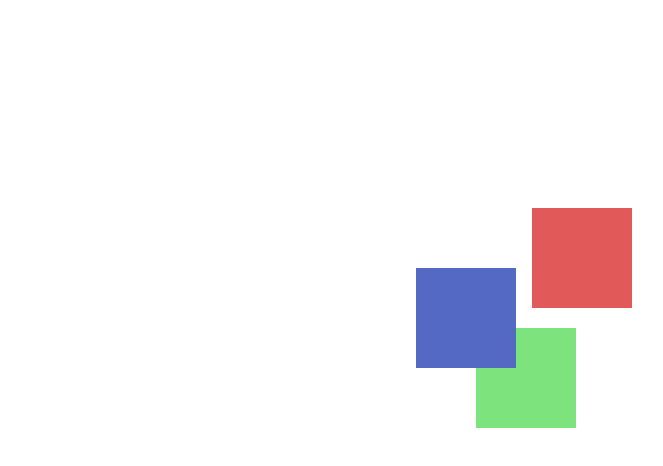
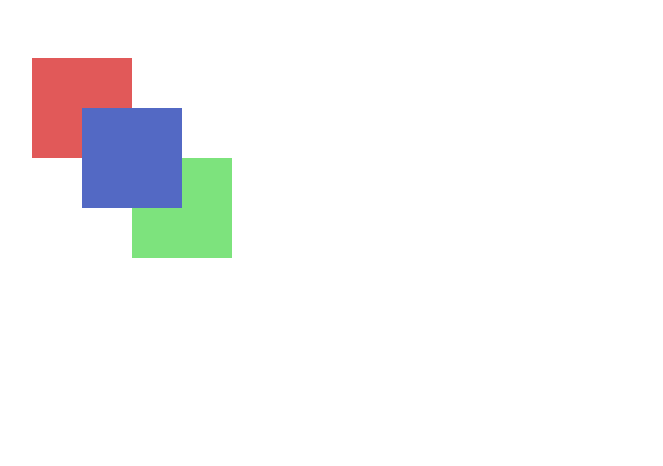
Before and after one commit to artemocheret/HW-25, a plain HTML site: page index.html in a window 1280 px wide. Shown: the whole page, without its empty margins (26-689 px from the left). Drawn offline with Linux system fonts and the light colour scheme.

Commit message:
виправив помилки

```diff
--- a/src/style/styles.css
+++ b/src/style/styles.css
@@ -1,10 +1,10 @@
 .parent {
-  padding-top: 200px;
-  padding-left: 550px;
   display: flex;
   flex-direction: row;
   align-items: center;
   position: relative;
+  width: 300px;
+  height: 300px;
 }
 
 .child {
@@ -14,19 +14,22 @@
 
 .child-1 {
   background-color: rgb(225, 89, 89);
+  position: absolute;
+  top: 50px;
+  left: 50px;
 }
 
 .child-2 {
   background-color: rgb(83, 105, 196);
   position: absolute;
-  top: 260px;
-  right: 730px;
+  top: 100px;
+  left: 100px;
   z-index: 1;
 }
 
 .child-3 {
   background-color: rgb(125, 227, 125);
   position: absolute;
-  top: 320px;
-  right: 670px;
+  top: 150px;
+  left: 150px;
 }
```
